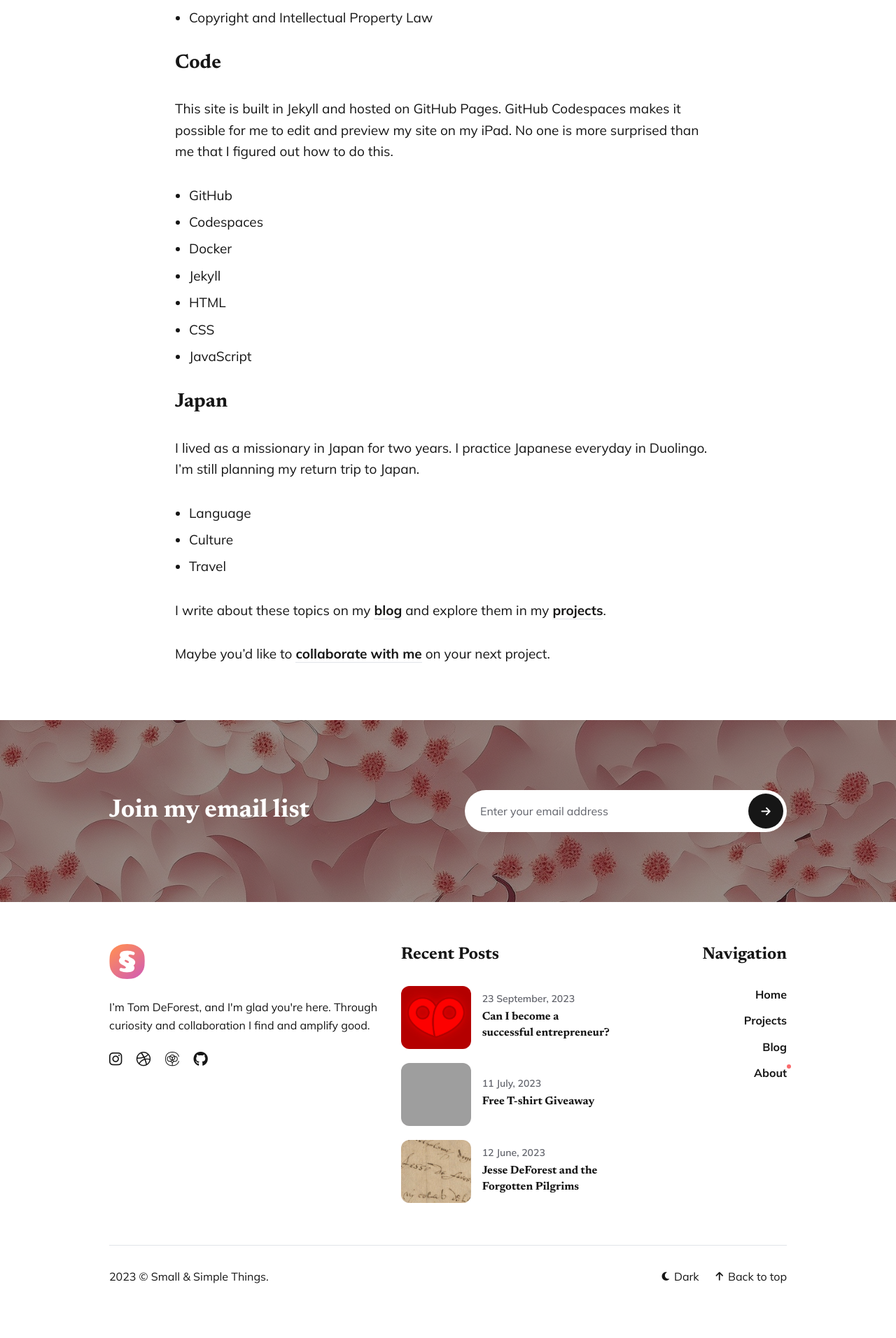
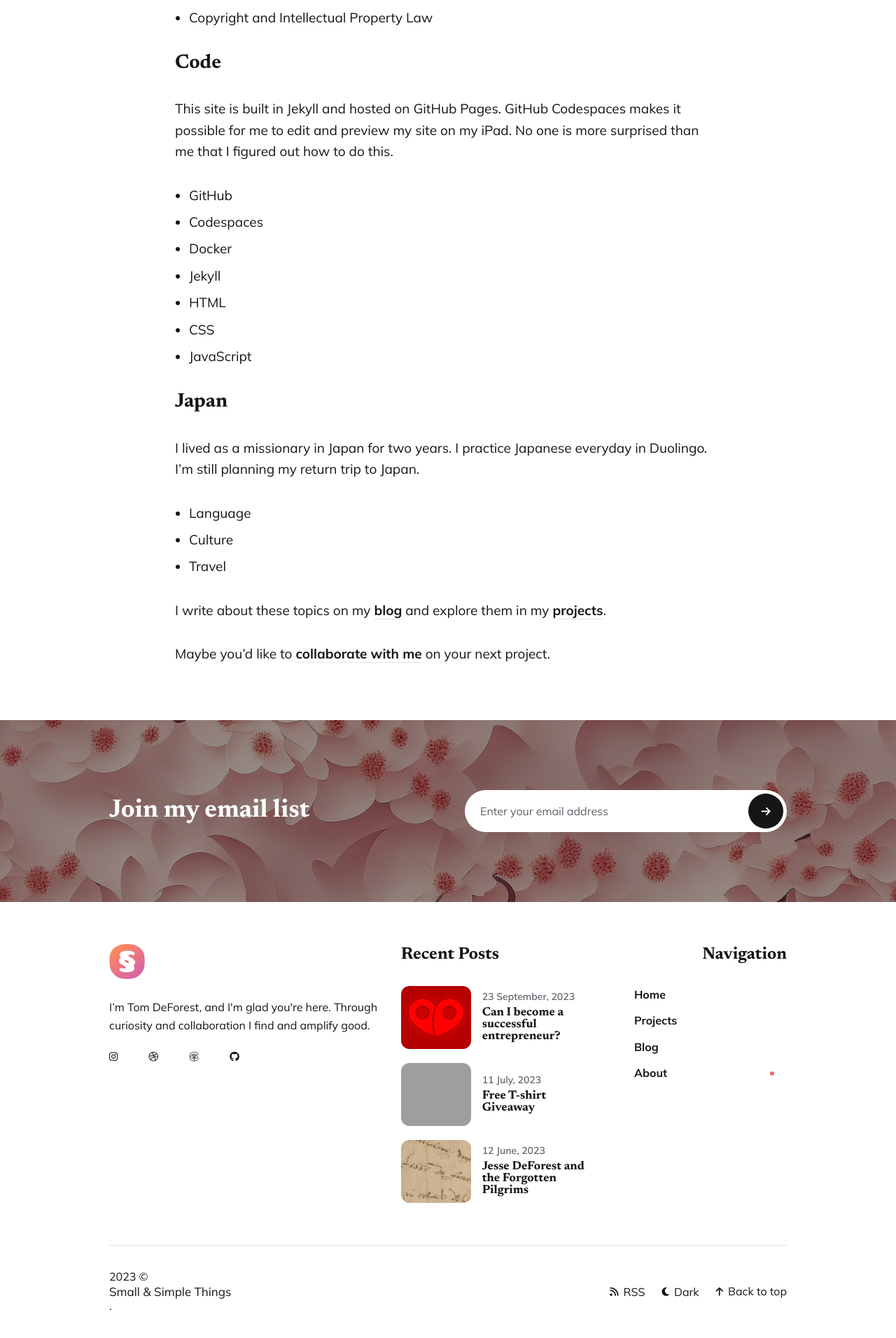
Before and after one commit to tomdeforest/tomdeforest.github.io, a Jekyll site: the page built from _pages/about.md, in a window 1280 px wide. Shown: the part 1579-3491 px from the top of the page at 70% size. Built offline with Jekyll 4.4.1, drawn with Linux system fonts in a browser that asks for light colours; before the commit the page ends 3448 px from its top, so only the background shows below that; grey boxes are pictures that could not be loaded.

Commit message:
Add RSS feed to footer

```diff
--- a/_includes/footer.html
+++ b/_includes/footer.html
@@ -16,6 +16,7 @@
         <div class="footer__info">
           <div class="copyright">{{site.time | date: '%Y'}} &copy; <a href="/">{{site.data.settings.title}}</a>.</div>
           <div class="footer__info__right">
+            <a href="{{site.baseurl}}/feed.xml"><i class="fa-solid fa-rss"></i> <span>RSS</span></a>
             {% if site.data.settings.color_scheme == "auto" %}
             <div class="toggle-theme">
               <div class="toggle-moon" title="Enable dark mode" aria-hidden="true"><i class="fa-solid fa-moon"></i> <span class="toggle-text">Dark</span></div>
--- a/_sass/3-modules/_footer.scss
+++ b/_sass/3-modules/_footer.scss
@@ -263,19 +263,19 @@
 }
 
 // Toggle Theme
-.toggle-theme {
+.toggle-theme, footer a {
   margin-right: 24px;
   line-height: 1;
   color: var(--heading-font-color);
   cursor: pointer;
 
   &:hover {
-    .toggle-text {
+    .toggle-text, span {
       text-decoration-color: var(--heading-font-color);
     }
   }
 
-  .toggle-text {
+  .toggle-text, span {
     margin-left: 7px;
     font-size: 16px;
     text-decoration: underline;
@@ -288,14 +288,15 @@
   @media (max-width: $tablet) {
     margin-right: 16px;
 
-    .toggle-text {
+    .toggle-text, span {
       font-size: 15px;
     }
   }
 }
 
 .toggle-sun,
-.toggle-moon {
+.toggle-moon,
+footer a {
   display: flex;
   align-items: center;
   font-size: 17px;
```
